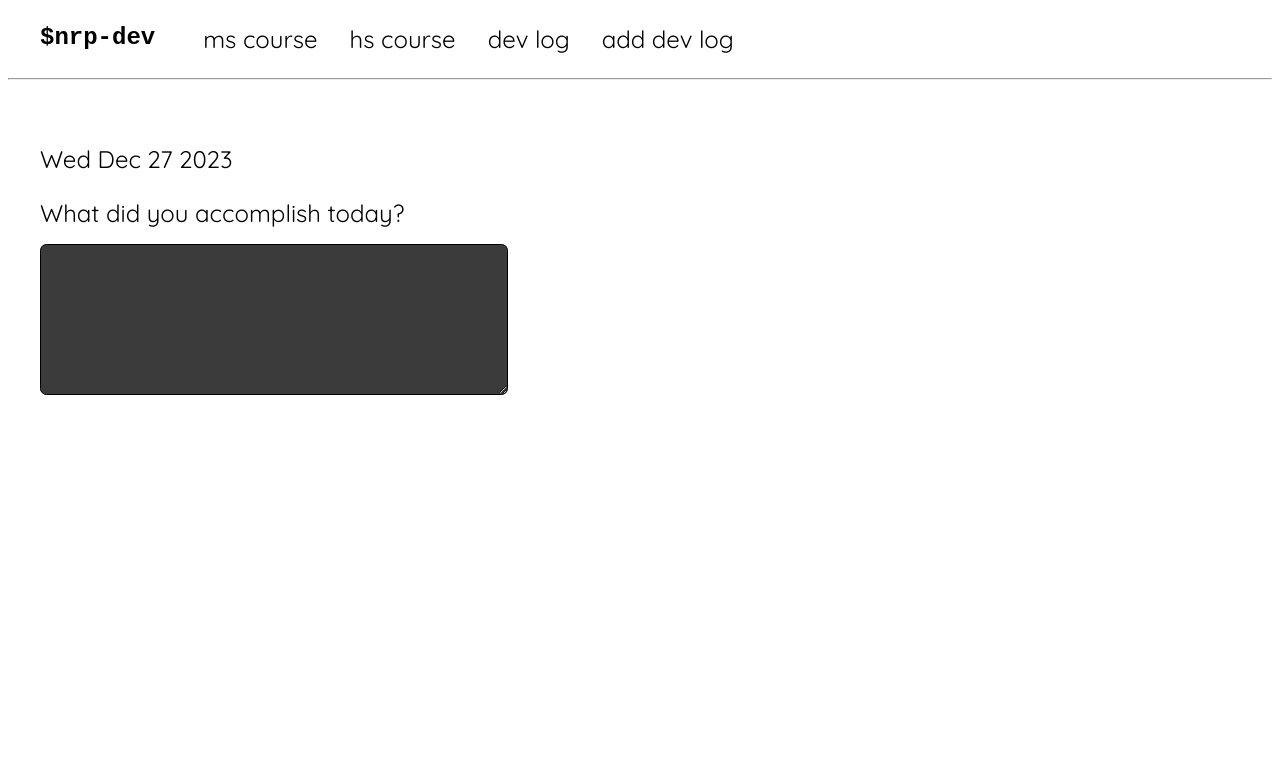
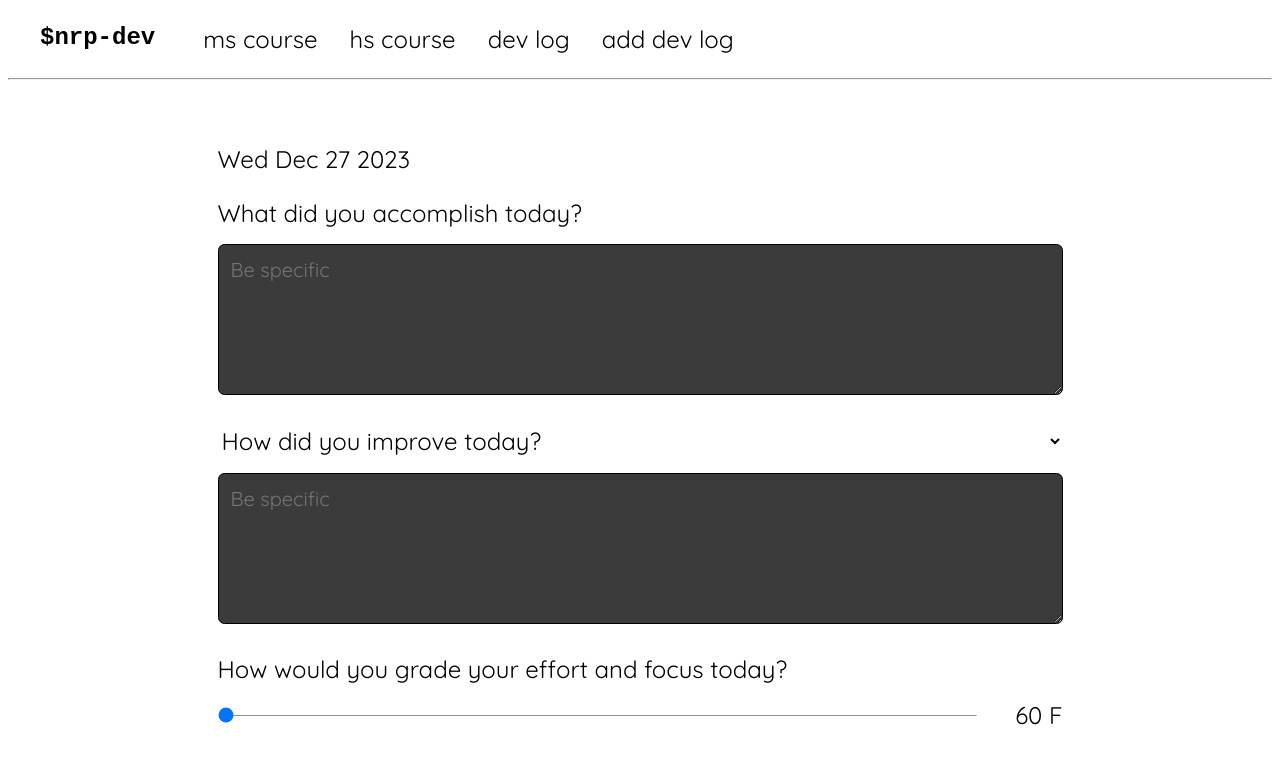
Before and after one commit to kruckenberg/northridge-dev, a SvelteKit app: page /dev-log/new in a window 1280 px wide. Shown: the top 764 px of the page. Built offline with nearby package versions, Linux system fonts and the light colour scheme.

Commit message:
feat: add and style dev log fields

```diff
--- a/src/routes/+page.svelte
+++ b/src/routes/+page.svelte
@@ -1,6 +1,6 @@
 <main>
 	<h1>{'Northridge Devs'.toUpperCase()}</h1>
-	<img src="/northridge-dev.png" alt="Northridge Devs Banner" />
+	<img src="/northridge-dev.webp" alt="Northridge Devs Banner" />
 </main>
 
 <style>
@@ -13,7 +13,6 @@
 
 	img {
 		width: auto;
-		height: 70%;
 	}
 
 	h1 {
--- a/src/routes/dev-log/new/+page.svelte
+++ b/src/routes/dev-log/new/+page.svelte
@@ -1,15 +1,90 @@
-<div class="new-log-container">
-	<p>{new Date().toDateString()}</p>
+<script lang="ts">
+	const questions = [
+		{ key: 'learn', text: 'What did you learn today?' },
+		{ key: 'improve', text: 'How did you improve today?' },
+		{ key: 'generous', text: 'How were you generous today?' },
+		{ key: 'resourceful', text: 'How were you persevering or resourceful today?' },
+		{ key: 'craftsmanlike', text: 'How were you craftsmanlike today?' }
+	];
 
-	<form method="POST">
-		<label for="accomplished">What did you accomplish today?</label>
-		<textarea name="accomplished" id="accomplished" rows="5"></textarea>
-	</form>
+	const rndmIdx = Math.floor(Math.random() * questions.length);
+	let selectedQuestion = questions[rndmIdx].key;
+
+	function getLetterGrade(numGrade: number): string {
+		if (numGrade >= 98) return 'A+';
+		if (numGrade >= 95) return 'A';
+		if (numGrade >= 93) return 'A-';
+		if (numGrade >= 90) return 'B+';
+		if (numGrade >= 87) return 'B';
+		if (numGrade >= 85) return 'B-';
+		if (numGrade >= 82) return 'C+';
+		if (numGrade >= 79) return 'C';
+		if (numGrade >= 77) return 'C-';
+		if (numGrade >= 74) return 'D+';
+		if (numGrade >= 70) return 'D';
+		return 'F';
+	}
+
+	let rating = 60;
+	$: grade = getLetterGrade(rating);
+</script>
+
+<div class="outer-container">
+	<div class="new-log-container">
+		<p>{new Date().toDateString()}</p>
+
+		<form method="POST">
+			<div class="form-group">
+				<label for="accomplished">What did you accomplish today?</label>
+				<textarea
+					name="accomplished"
+					id="accomplished"
+					rows="5"
+					cols="80"
+					placeholder="Be specific"
+					required
+				></textarea>
+			</div>
+			<div class="form-group">
+				<label for="answer">
+					<select name="question" id="question" bind:value={selectedQuestion}>
+						{#each questions as question (question.key)}
+							<option id={question.key} value={question.key}>{question.text}</option>
+						{/each}
+					</select>
+				</label>
+				<textarea name="answer" id="answer" rows="5" cols="80" placeholder="Be specific" required
+				></textarea>
+			</div>
+			<div class="form-group">
+				<label for="rating">How would you grade your effort and focus today?</label>
+				<div class="rating">
+					<input
+						type="range"
+						id="rating"
+						name="rating"
+						min="60"
+						max="100"
+						step="1"
+						bind:value={rating}
+						class="range-input"
+					/>
+					<div>{rating} {grade}</div>
+				</div>
+			</div>
+		</form>
+	</div>
 </div>
 
 <style>
+	.outer-container {
+		width: 100%;
+		display: flex;
+		align-items: center;
+		justify-content: center;
+	}
+
 	.new-log-container {
-		width: 70%;
 		padding: 2rem;
 		display: flex;
 		flex-direction: column;
@@ -18,13 +93,37 @@
 		font-size: 1.5rem;
 	}
 
+	.form-group {
+		margin-bottom: 1.5rem;
+	}
+
+	.rating {
+		display: flex;
+		align-items: center;
+		justify-content: space-between;
+	}
+
+	.range-input {
+		margin: 5px 0;
+		width: 90%;
+		height: 1px;
+	}
+
 	label {
 		display: block;
 		margin-bottom: 1rem;
 	}
 
+	select {
+		width: 100%;
+		font-family: 'Quicksand';
+		font-size: 1.5rem;
+		padding: 0px;
+		background-color: inherit;
+		border: 0px;
+	}
+
 	textarea {
-		width: 50%;
 		font-family: 'Quicksand';
 		font-size: 1.25rem;
 		color: rgb(255, 255, 255);
```
